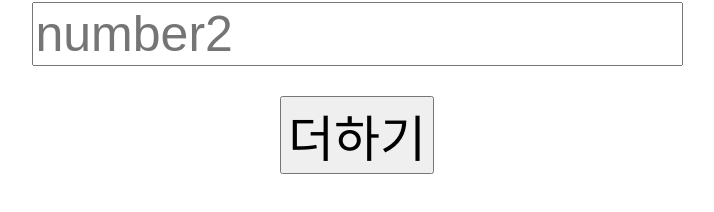
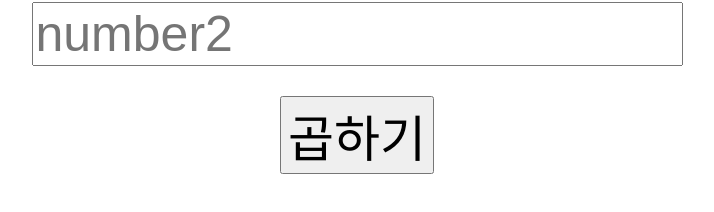
Before and after one commit to bobready0812/vue, a Vue app: page / in a window 1280 px wide. Shown: the part 212-424 px from the top of the page, without its empty margins (283-997 px from the left). Built offline with nearby package versions, Linux system fonts and the light colour scheme.

Commit message:
20210914

```diff
--- a/src/App.vue
+++ b/src/App.vue
@@ -3,7 +3,7 @@
     <br>
     <input  placeholder="number2" class="num2">
     <br>
-    <button @click="add" class="sum">더하기</button>
+    <button @click="add" class="sum">곱하기</button>
     <h1 class="h1"> {{sum}} </h1>
 </template>
 
```
